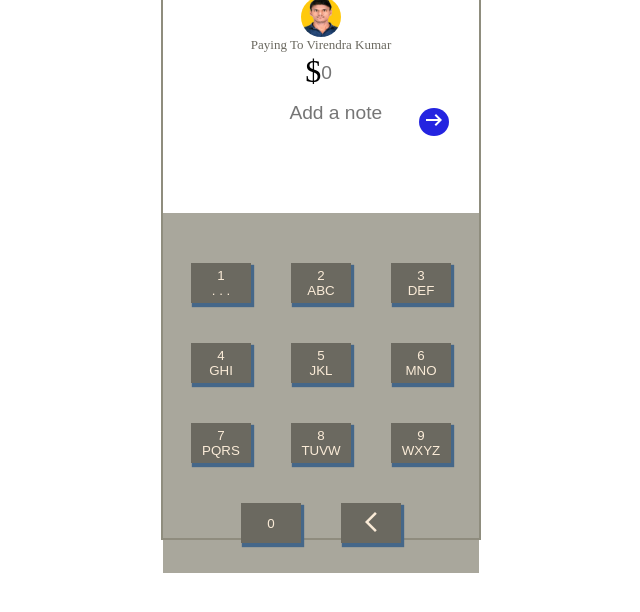
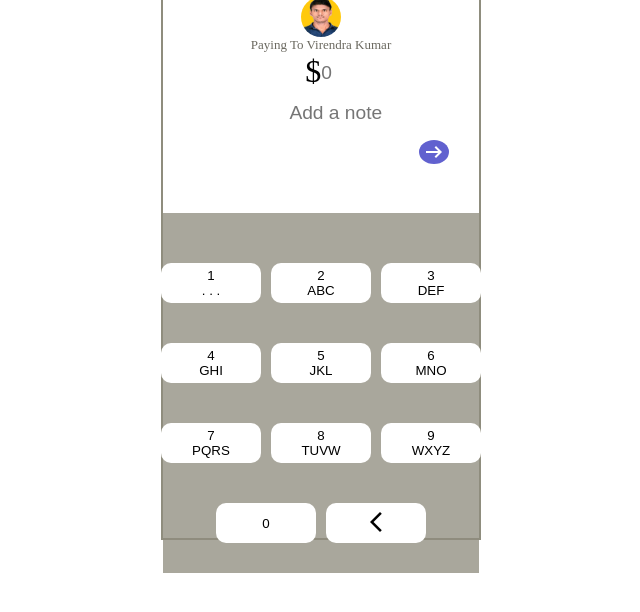
Before and after one commit to VirendrKumarYadav/geek_assign_js, a website: page gpay_ui/index.html in a window 1280 px wide. Shown: the part 180-792 px from the top of the page, without its empty margins (319-959 px from the left). Drawn offline with nearby package versions, Linux system fonts and the light colour scheme.

Commit message:
add all chenges

```diff
--- a/gpay_ui/style.css
+++ b/gpay_ui/style.css
@@ -128,28 +128,32 @@ input {
 
 button {
     height: 40px;
-    width: 60px;
-    background-color: #6b6960;
-    color: antiquewhite;
+    width: 100px;
+    background-color: white;
+    color: black;
     border: none;
-    box-shadow: 2px 3px 1px 1px #456789;
+    /* box-shadow: 2px 3px 1px 1px #456789; */
+    border-radius: 10px;
 }
 
 .buttons div {
     display: flex;
     flex-direction: row;
-    gap: 40px;
+    gap: 10px;
     margin-bottom: 30px;
 }
 
 .next {
     position: absolute;
     z-index: 6;
-    top: 36%;
+    top: 40%;
     right: 40%;
-    background-color: rgb(36, 36, 224);
+    background-color: rgba(53, 53, 193, 0.779);
     color: white;
     border-radius: 50%;
     width: 30px;
     text-align:center;
+    display: flex;
+    align-items: center;
+    justify-content: center;
 }
```
